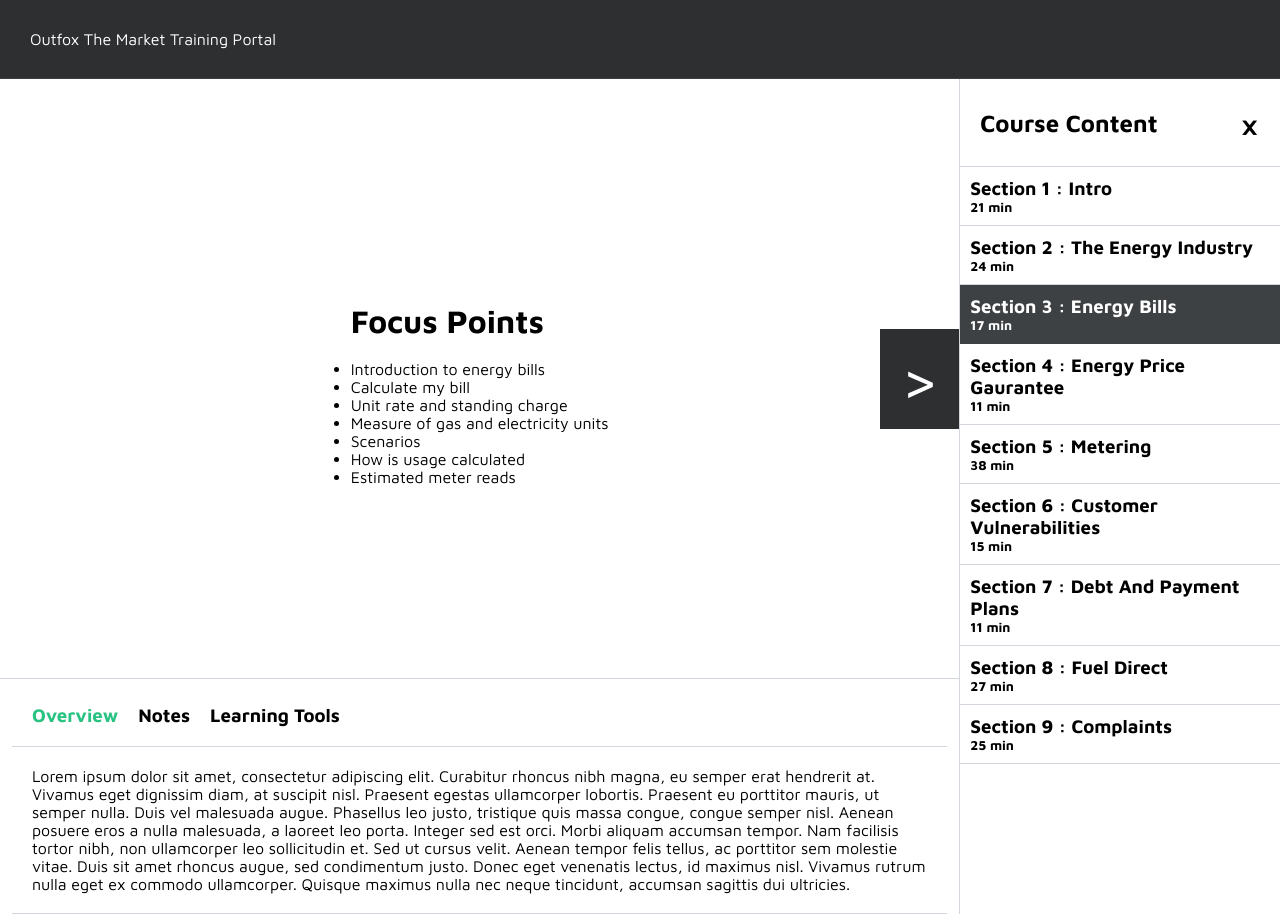
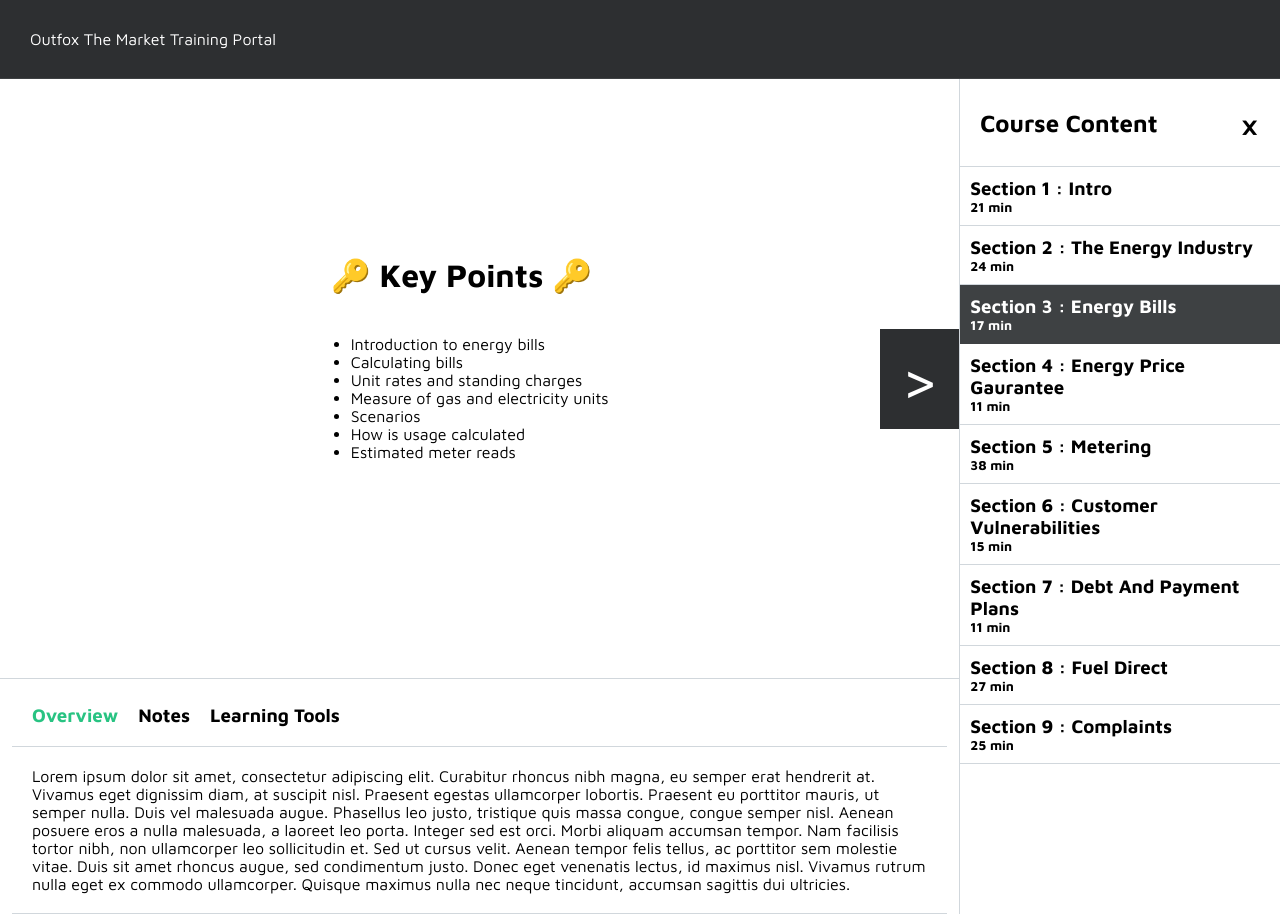
Before and after one commit to greglock1997/unit-redesign, a React (Vite) app: page / in a window 1280 px wide. Built offline with nearby package versions, Linux system fonts and the light colour scheme.

Commit message:
Update to styles

```diff
--- a/package.json
+++ b/package.json
@@ -14,6 +14,9 @@
     "react-dom": "^18.2.0"
   },
   "devDependencies": {
+    "@babel/core": "^7.22.15",
+    "@babel/preset-env": "^7.22.15",
+    "@babel/preset-react": "^7.22.15",
     "@types/react": "^18.2.15",
     "@types/react-dom": "^18.2.7",
     "@vitejs/plugin-react": "^4.0.3",
--- a/src/assets/styles/unit-redesign.module.css
+++ b/src/assets/styles/unit-redesign.module.css
@@ -31,7 +31,7 @@
     align-items: center;
     justify-content: center;
     width: 100%;
-    height: 600px;
+    min-height: 600px;
     padding: 50px;
     border-bottom: 1px solid #D1D7DC;
     overflow-y: scroll;
@@ -175,10 +175,11 @@
 
 /* Pages */
 .page {
+    box-sizing: content-box !important;
     display: flex;
     flex-direction: column;
+    height: 100%;
     max-width: 400px;
-    margin-top: 50px;
 }
 
 .page-row {
@@ -197,9 +198,12 @@
 
 .page ul {
     margin-bottom: 20px;
+    padding: 20px;
+    border-radius: 10px;
 }
 
 .page img {
+    max-height: 400px;
     max-width: 400px;
     margin-left: 50px;
 }
@@ -217,10 +221,12 @@
 .page th {
     color: #FFFFFF;
     background-color: #2D2F31;
+    padding: 10px;
 }
 
 .page td {
     text-align: center;
+    padding: 10px;
 }
 
 .page tr {
--- a/src/pages/UnitRedesign.jsx
+++ b/src/pages/UnitRedesign.jsx
@@ -553,11 +553,11 @@ export default function UnitRedesign() {
     const pages = [
         (
             <div className={unitRedesignStyles['page']}>
-                <h1>Focus Points</h1>
+                <h1>🔑 Key Points 🔑</h1>
                 <ul>
                     <li>Introduction to energy bills</li>
-                    <li>Calculate my bill</li>
-                    <li>Unit rate and standing charge </li>
+                    <li>Calculating bills</li>
+                    <li>Unit rates and standing charges </li>
                     <li>Measure of gas and electricity units</li>
                     <li>Scenarios</li>
                     <li>How is usage calculated</li>
@@ -569,7 +569,7 @@ export default function UnitRedesign() {
             <div className={`${unitRedesignStyles['page']} ${unitRedesignStyles['page-row']}`}>
                 <div>
                     <h1>Calculating an energy bill</h1>
-                    <p>Customers may not always understand their bill, remember that as experts it is our responsibility to explain it to them.</p>
+                    <p className={unitRedesignStyles['blue']}>Customers may not always understand their bill, remember that as experts it is our responsibility to explain it to them.</p>
                     <ul>
                         <li>Bills reflect P x Q</li>
                         <li>P = Price of energy, set by the energy provider</li>
```
Also changed, not shown: .babelrc (added), 1 other file (tests, documents, lock files or other folders).
